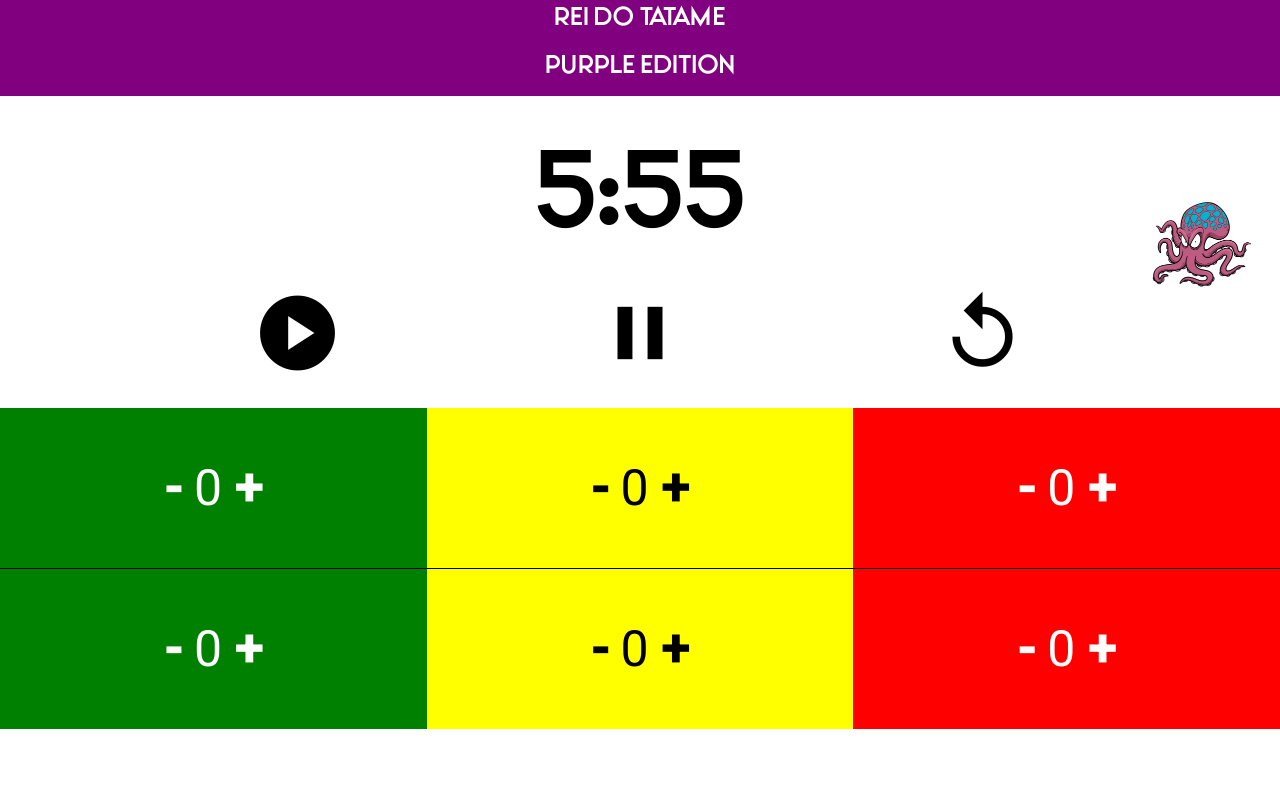
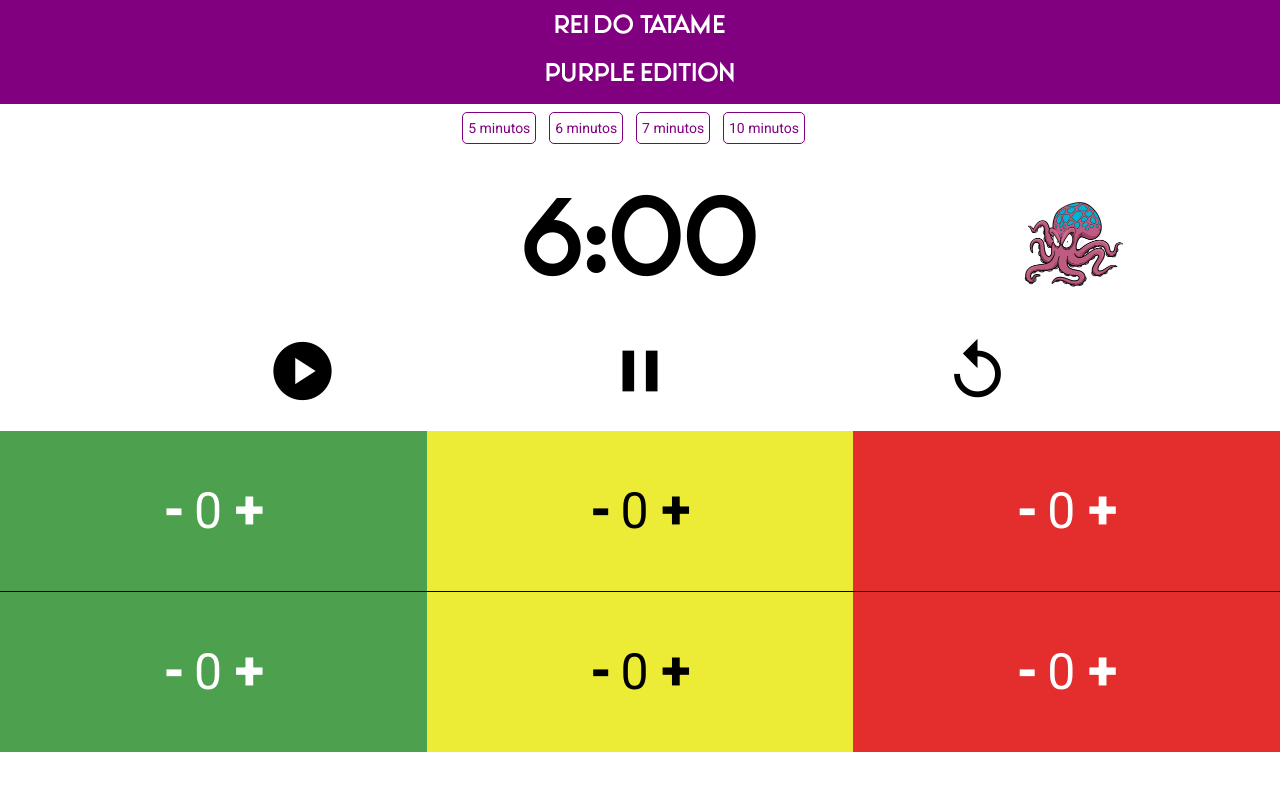
Before and after one commit to nicholaschaves/bjj-score-marker, an Angular app: page / in a window 1280 px wide. Shown: the top 790 px of the page. Built offline with nearby package versions, Linux system fonts and the light colour scheme.

Commit message:
inclusões e estilos

```diff
--- a/src/app/app.component.html
+++ b/src/app/app.component.html
@@ -1,19 +1,26 @@
 <div class="row">
     <div class="title">
-        <h1>Rei do Tatame</h1>
+        <h1 style="margin-top: 1vh;">Rei do Tatame</h1>
         <h1>Purple Edition</h1>
         <img src="../assets/octopus.jpg" alt="octopus" style="width: 100px;
         position: absolute;
-        left: 90vw;
+        left: 80vw;
         top: 25vh;">
     </div>
+</div>
+
+<div class="tempos">
+    <div class="opcao" (click)="changeTempoLuta(5)">5 minutos</div>
+    <div class="opcao" (click)="changeTempoLuta(6)">6 minutos</div>
+    <div class="opcao" (click)="changeTempoLuta(7)">7 minutos</div>
+    <div class="opcao" (click)="changeTempoLuta(10)">10 minutos</div>
 </div>
 
 <div class="row-clock">
     <h5 id="clock">{{minutosToShow}}:{{segundosToShow}}</h5>
 </div>
 
-<div class="row row-icons" style="justify-content: space-evenly;margin-bottom: -50px;">
+<div class="row row-icons" style="justify-content: space-evenly;margin-bottom: -55px;">
     <span class="material-icons" (click)="retomarCountdownRaiz()">play_circle</span>
     <span class="material-icons" (click)="pausarCountdownRaiz()">pause</span>
     <span class="material-icons" (click)="resetarCountdownRaiz()">replay</span>
--- a/src/app/app.component.scss
+++ b/src/app/app.component.scss
@@ -41,15 +41,15 @@
         justify-content: center;
     }
     .pontos {
-        background-color: green;
+        background-color: #4da04d;
         color: white;
     }
     .punicoes {
-        background-color: red;
+        background-color: #e42d2d;
         color: white;
     }
     .vantagens {
-        background-color: yellow;
+        background-color: #ecec37;
     }
     p {
         -webkit-user-select: none;
@@ -72,10 +72,37 @@
 }
 
 .material-icons {
-    font-size: 90px;
+    font-size: 70px;
     cursor: pointer;
 }
 
 .row-icons span:hover {
     color: rgb(100, 100, 100);
 }
+
+.tempos {
+    display: flex;
+    justify-content: center;
+    margin-top: 1vh;
+    .opcao {
+        border-radius: 5px;
+        padding: 5px;
+        margin-right: 1vw;
+        border: 1px solid purple;
+        color: purple;
+        -webkit-user-select: none;
+        /* Chrome all / Safari all */
+        -moz-user-select: none;
+        /* Firefox all */
+        -ms-user-select: none;
+        /* IE 10+ */
+        user-select: none;
+        /* Likely future */
+    }
+    .opcao:hover {
+        border: 1px solid white;
+        background-color: purple;
+        color: white;
+        cursor: pointer;
+    }
+}
--- a/src/app/app.component.ts
+++ b/src/app/app.component.ts
@@ -2,6 +2,7 @@
 import { Subscription, interval } from 'rxjs';
 import * as moment from 'moment';
 import 'moment-duration-format';
+import { MatSnackBar } from '@angular/material/snack-bar';
 
 @Component({
   selector: 'app-root',
@@ -15,7 +16,9 @@
   private subscriptionRaiz: Subscription;
   minutosToShow: any;
   segundosToShow: any;
-  segundos: number = 360;
+  segundos: number = 361; // 6min e 1s
+  clockAlreadyRunning: boolean;
+  tempoDeLuta: number = 361;
 
   // placar
   pontosAtletaA: number = 0;
@@ -26,14 +29,17 @@
   vantagensAtletaB: number = 0;
   punicoesAtletaB: number = 0;
 
+  vencedor: string;
+
   // alerta
 
   warningSound: any;
   soundActivated: boolean = true;
 
+  constructor(private snackBar: MatSnackBar) { }
+
   ngOnInit() {
-    this.subscriptionRaiz = interval(1000)
-      .subscribe(x => { this.countdownRaiz(); });
+    this.countdownRaiz();
   }
 
   countdownRaiz() {
@@ -47,6 +53,11 @@
 
     if (this.segundos == 0) {
       // this.playWarningSound();
+      this.identificarVencedor();
+      this.snackBar.open('O vencedor é o atleta ' + this.vencedor, 'OK', {
+        duration: 20000
+      });
+
       this.subscriptionRaiz.unsubscribe();
     }
   }
@@ -58,16 +69,24 @@
   }
 
   resetarCountdownRaiz() {
-    this.segundos = 360;
+    this.subscriptionRaiz.unsubscribe();
+    this.clockAlreadyRunning = false;
+    this.segundos = this.tempoDeLuta;
+    this.countdownRaiz();
+    this.resetarPontuacoes();
   }
 
   pausarCountdownRaiz() {
     this.subscriptionRaiz.unsubscribe();
+    this.clockAlreadyRunning = false;
   }
 
   retomarCountdownRaiz() {
-    this.subscriptionRaiz = interval(1000)
-      .subscribe(x => { this.countdownRaiz(); });
+    if (!this.clockAlreadyRunning) {
+      this.subscriptionRaiz = interval(1000)
+        .subscribe(x => { this.countdownRaiz(); });
+      this.clockAlreadyRunning = true;
+    }
   }
 
   ngOnDestroy() {
@@ -134,4 +153,52 @@
     }
   }
 
+  identificarVencedor() {
+    if (this.pontosAtletaA == this.pontosAtletaB) {
+      // critério de vantagens
+      if (this.vantagensAtletaA == this.vantagensAtletaB) {
+        // critério de punições
+        if (this.punicoesAtletaA > this.punicoesAtletaB) {
+          this.vencedor = 'B';
+        } else {
+          this.vencedor = 'A';
+        }
+      } else {
+        if (this.vantagensAtletaA > this.vantagensAtletaB) {
+          this.vencedor = 'A';
+        } else {
+          this.vencedor = 'B';
+        }
+      }
+    } else {
+      if (this.pontosAtletaA > this.pontosAtletaB) {
+        this.vencedor = 'A';
+      } else {
+        this.vencedor = 'B';
+      }
+    }
+  }
+
+  resetarPontuacoes() {
+    this.pontosAtletaA = 0;
+    this.pontosAtletaB = 0;
+    this.vantagensAtletaA = 0;
+    this.vantagensAtletaB = 0;
+    this.punicoesAtletaA = 0;
+    this.punicoesAtletaB = 0;
+  }
+
+  changeTempoLuta(tempo: any) {
+    console.log(tempo);
+    this.tempoDeLuta = tempo * 60 + 1;
+    if (this.subscriptionRaiz) {
+      this.resetarCountdownRaiz();
+    } else {
+      this.clockAlreadyRunning = false;
+      this.segundos = this.tempoDeLuta;
+      this.countdownRaiz();
+      this.resetarPontuacoes();
+    }
+  }
+
 }
--- a/src/app/app.module.ts
+++ b/src/app/app.module.ts
@@ -4,6 +4,8 @@
 import { AppRoutingModule } from './app-routing.module';
 import { AppComponent } from './app.component';
 import { BrowserAnimationsModule } from '@angular/platform-browser/animations';
+import {MatSnackBarModule} from '@angular/material/snack-bar';
+import {MatSelectModule} from '@angular/material/select';
 
 @NgModule({
   declarations: [
@@ -12,7 +14,8 @@
   imports: [
     BrowserModule,
     AppRoutingModule,
-    BrowserAnimationsModule
+    BrowserAnimationsModule,
+    MatSnackBarModule
   ],
   providers: [],
   bootstrap: [AppComponent]
```
